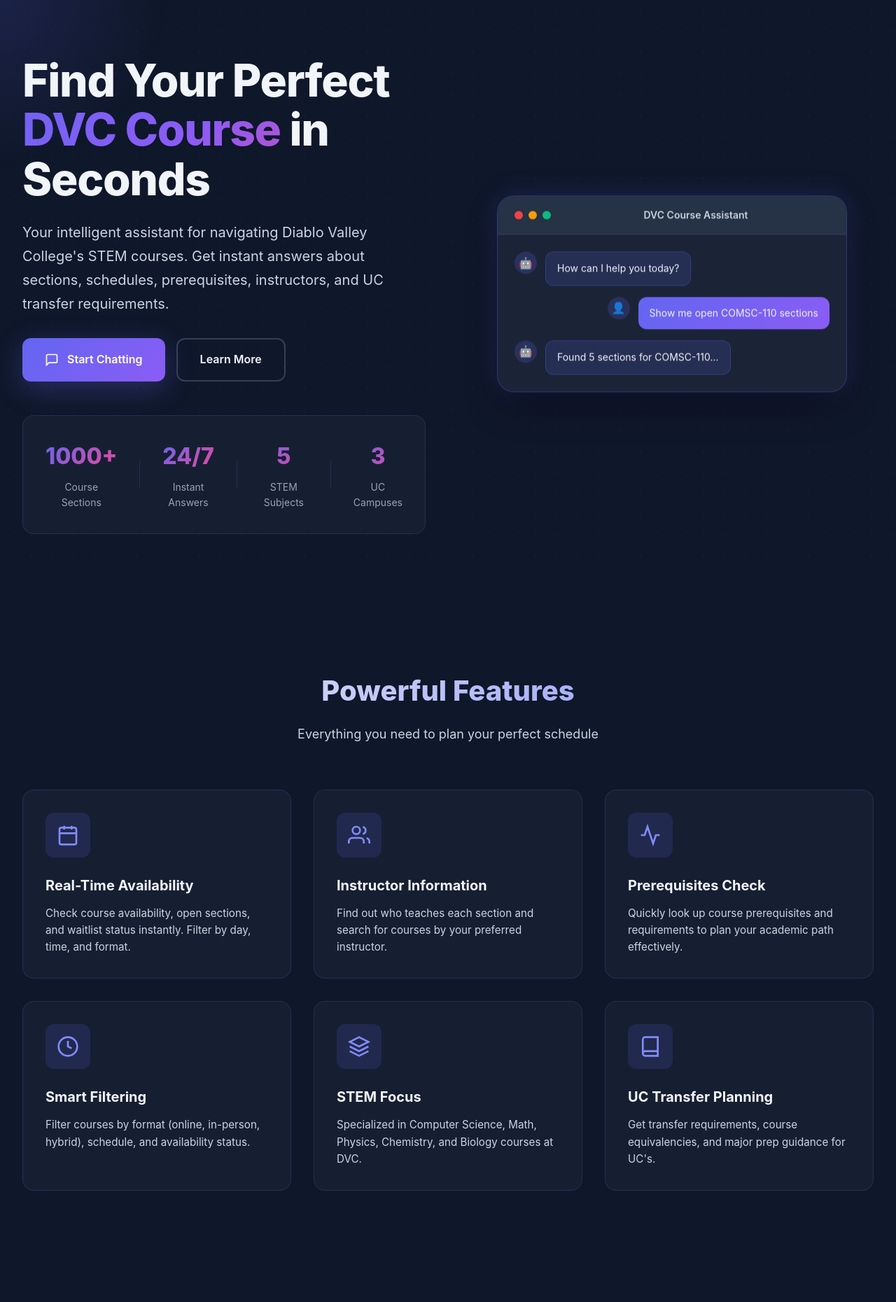
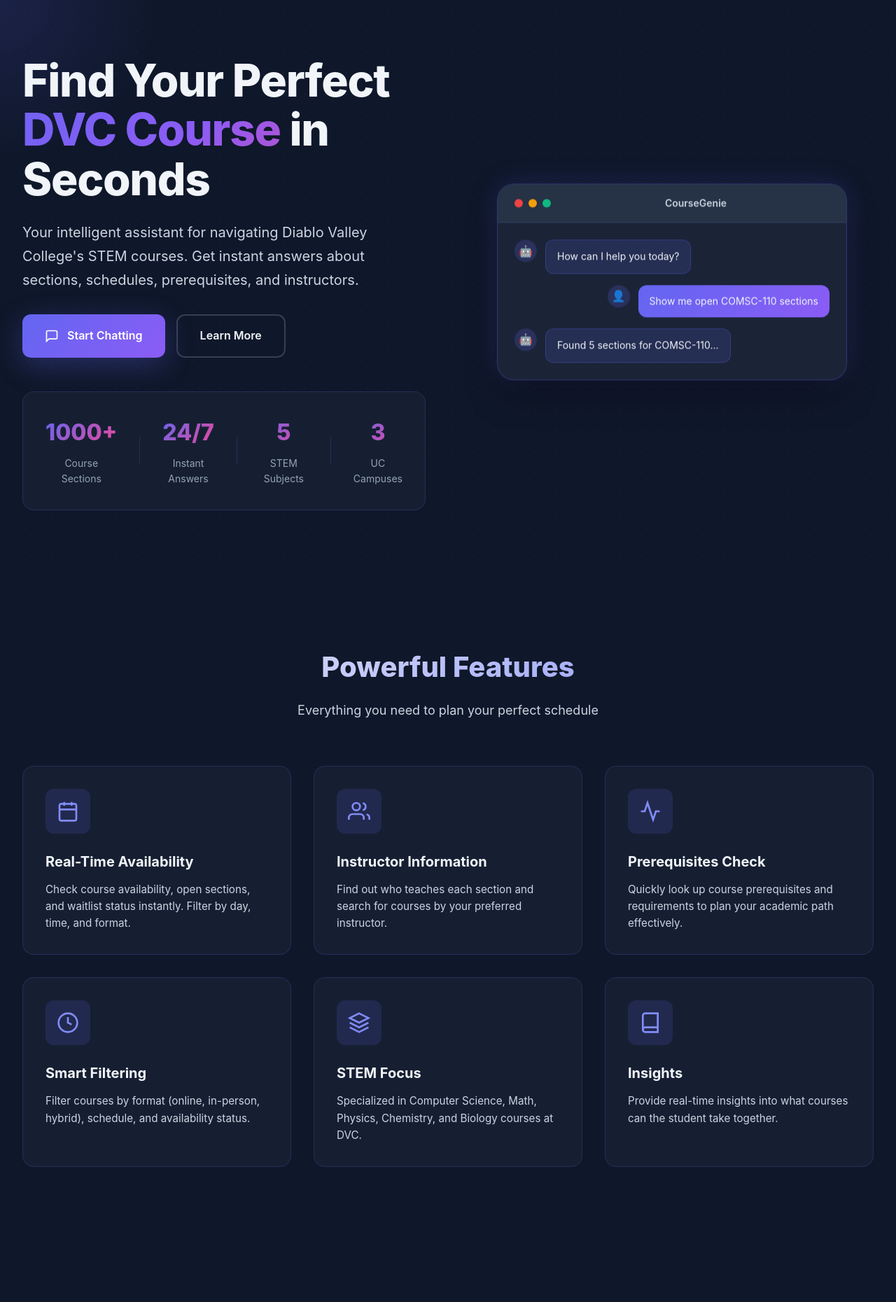
Before and after one commit to Savwangs/course-database, a Flask app: page / in a window 1280 px wide. Shown: the top 1860 px of the page at 70% size. Run offline with Flask 3, Linux system fonts and the light colour scheme; some libraries are stand-ins or nearby versions.

Commit message:
Updated UI

```diff
--- a/OpenAI_Chatbot_Integration/templates/chatbot.html
+++ b/OpenAI_Chatbot_Integration/templates/chatbot.html
@@ -41,7 +41,7 @@
                 <h1 class="title">
                     🎓 <span class="title-gradient">DVC Course Assistant</span>
                 </h1>
-                <p class="subtitle">Ask me about courses, sections, instructors, prerequisites, and UC transfer planning</p>
+                <p class="subtitle">Ask me about courses, sections, instructors, and prerequisites</p>
             </div>
         </header>
 
@@ -59,7 +59,6 @@
                                 <li>Course prerequisites and requirements</li>
                                 <li>Instructor information</li>
                                 <li>Filtering by format (online/in-person/hybrid), day, and time</li>
-                                <li>UC transfer planning for <strong>UC Berkeley</strong>, <strong>UC Davis</strong>, and <strong>UC San Diego</strong></li>
                             </ul>
                             <p><strong>Try asking:</strong></p>
                             <div class="example-queries">
@@ -81,11 +80,11 @@
                                 </button>
                                 <button class="example-btn" onclick="sendExampleQuery(this.textContent)">
                                     <span class="example-icon">🎓</span>
-                                    What courses do I need for UC Berkeley CS?
+                                    Can I take COMSC 200 and COMSC 165 at the same time
                                 </button>
                                 <button class="example-btn" onclick="sendExampleQuery(this.textContent)">
                                     <span class="example-icon">🔄</span>
-                                    Show transfer requirements for UC Davis
+                                    Show open COMSC 260 sections Professor Lo is teaching
                                 </button>
                             </div>
                         </div>
--- a/OpenAI_Chatbot_Integration/templates/landing.html
+++ b/OpenAI_Chatbot_Integration/templates/landing.html
@@ -3,7 +3,7 @@
 <head>
     <meta charset="UTF-8">
     <meta name="viewport" content="width=device-width, initial-scale=1.0">
-    <title>DVC Course Assistant - AI-Powered Course Discovery</title>
+    <title>CourseGenie</title>
     <link rel="stylesheet" href="{{ url_for('static', filename='landing.css') }}">
 </head>
 <body>
@@ -27,7 +27,7 @@
 
                 <p class="hero-description">
                     Your intelligent assistant for navigating Diablo Valley College's STEM courses.
-                    Get instant answers about sections, schedules, prerequisites, instructors, and UC transfer requirements.
+                    Get instant answers about sections, schedules, prerequisites, and instructors.
                 </p>
 
                 <div class="hero-actions">
@@ -81,7 +81,7 @@
                             <span class="dot yellow"></span>
                             <span class="dot green"></span>
                         </div>
-                        <span class="header-title">DVC Course Assistant</span>
+                        <span class="header-title">CourseGenie</span>
                     </div>
                     <div class="chat-preview-body">
                         <div class="preview-message bot">
@@ -202,10 +202,9 @@
                             <path d="M6.5 2H20v20H6.5A2.5 2.5 0 0 1 4 19.5v-15A2.5 2.5 0 0 1 6.5 2z"/>
                         </svg>
                     </div>
-                    <h3 class="feature-title">UC Transfer Planning</h3>
+                    <h3 class="feature-title">Insights</h3>
                     <p class="feature-description">
-                        Get transfer requirements, course equivalencies, and major prep guidance for
-                        UC's.
+                        Provide real-time insights into what courses can the student take together.
                     </p>
                 </div>
             </div>
@@ -285,12 +284,12 @@
 
                 <div class="example-card">
                     <div class="example-icon">🎓</div>
-                    <p class="example-text">"What courses do I need for UC Berkeley CS?"</p>
+                    <p class="example-text">"Can I take COMSC 200 and COMSC 165 at the same time"</p>
                 </div>
 
                 <div class="example-card">
                     <div class="example-icon">🔄</div>
-                    <p class="example-text">"Show transfer requirements for UC Davis"</p>
+                    <p class="example-text">"Show open COMSC 260 sections Professor Lo is teaching"</p>
                 </div>
             </div>
         </section>
```
